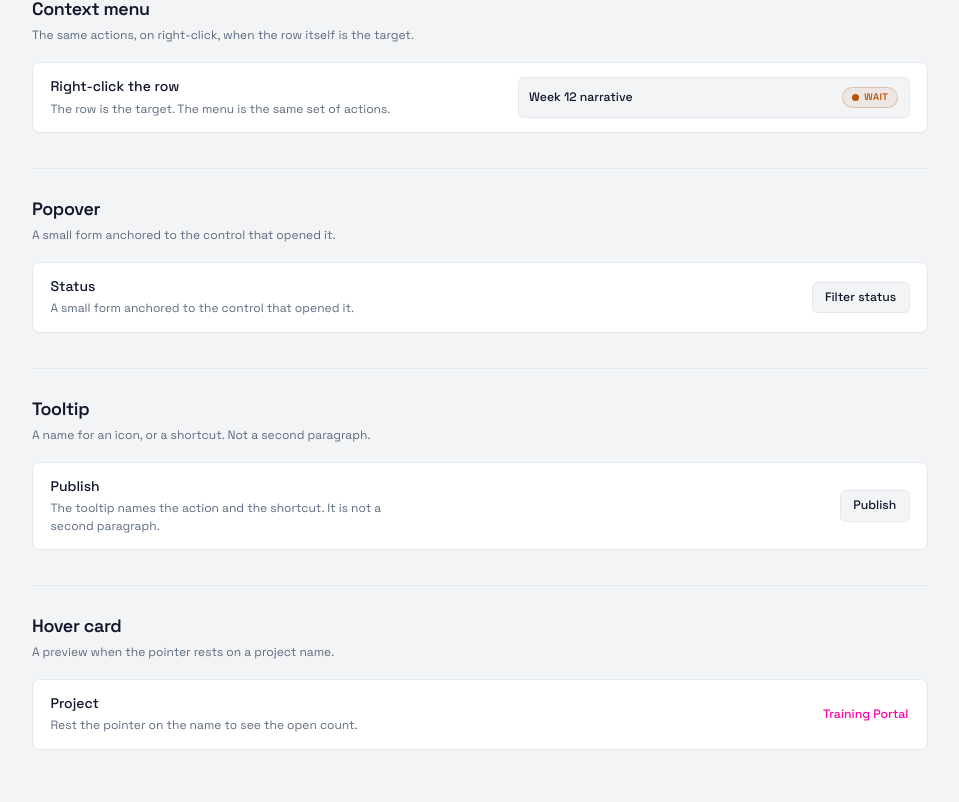
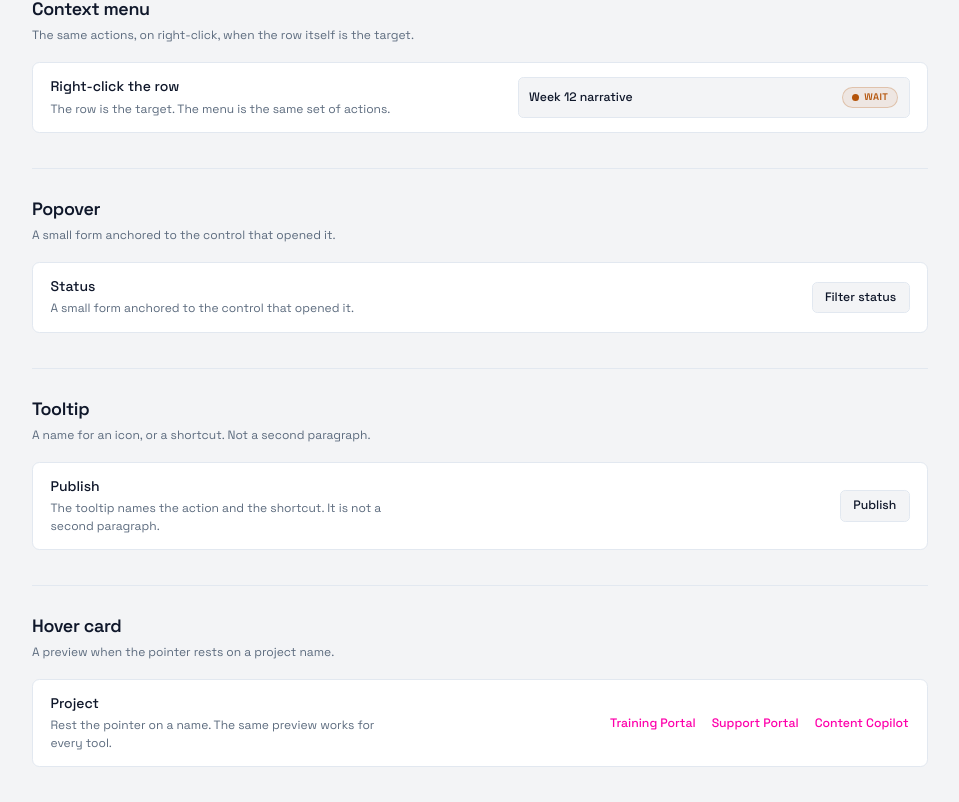
Before and after one commit to Spryntworks/design-system, a Next.js app: page /components/overlays in a window 1280 px wide. Shown: the part 956-1758 px from the top of the page, without its empty margins (265-1224 px from the left). Built offline with nearby package versions, Linux system fonts and the light colour scheme.

Commit message:
Show every internal tool in a lone sample.
A single record no longer reads as Training Portal. The preview names Training, Support, and Content together.

```diff
--- a/components/docs/actions-catalog.tsx
+++ b/components/docs/actions-catalog.tsx
@@ -17,7 +17,7 @@ export function ActionsCatalog() {
         title="On the desk"
         note="The primary action sits with the work. Everything else stays quiet."
       >
-        <DeskRow title="Week 12 narrative" detail="Training Portal · in review">
+        <DeskRow title="Week 12 narrative" detail="In review">
           <StatusPill value="WAIT" />
           <Button variant="ghost">Skip</Button>
           <Button variant="outline">Preview</Button>
--- a/components/docs/advanced/demos.tsx
+++ b/components/docs/advanced/demos.tsx
@@ -157,7 +157,7 @@ export function SidebarSection() {
             <h2 className="text-sm font-semibold">Week 12 narrative</h2>
             <StatusPill value="WAIT" />
           </div>
-          <span className="text-xs text-muted-foreground">Training Portal</span>
+          <span className="text-xs text-muted-foreground">Week 12</span>
         </div>
         <ul className="divide-y divide-border">
           <li className="flex items-center justify-between gap-3 px-4 py-3">
@@ -436,7 +436,7 @@ export function StepsSection() {
       <div className="mb-5 flex flex-wrap items-center justify-between gap-3">
         <div>
           <h2 className="text-lg font-semibold">Week 12 narrative</h2>
-          <p className="mt-1 text-sm text-muted-foreground">Training Portal · in review</p>
+          <p className="mt-1 text-sm text-muted-foreground">In review</p>
         </div>
         <StatusPill value="WAIT" />
       </div>
--- a/components/docs/overlays-catalog.tsx
+++ b/components/docs/overlays-catalog.tsx
@@ -141,7 +141,7 @@ export function OverlaysCatalog() {
           <SheetContent>
             <SheetHeader>
               <SheetTitle>Week 12 narrative</SheetTitle>
-              <SheetDescription>Training Portal</SheetDescription>
+              <SheetDescription>In review</SheetDescription>
             </SheetHeader>
             <div className="px-4">
               <StatusPill value="READY" />
@@ -222,19 +222,27 @@ export function OverlaysCatalog() {
       </Specimen>
 
       <Specimen title="Hover card" note="A preview when the pointer rests on a project name.">
-        <DeskRow title="Project" detail="Rest the pointer on the name to see the open count.">
-        <HoverCard>
+        <DeskRow title="Project" detail="Rest the pointer on a name. The same preview works for every tool.">
+          <div className="flex flex-wrap gap-4">
+            {[
+              ["Training Portal", "18 open · Ready"],
+              ["Support Portal", "6 open · Wait"],
+              ["Content Copilot", "11 open · Blocked"],
+            ].map(([name, detail]) => (
+              <HoverCard key={name}>
                 <HoverCardTrigger
                   render={<Button variant="link" className="px-0" />}
                   delay={200}
                 >
-            Training Portal
+                  {name}
                 </HoverCardTrigger>
                 <HoverCardContent>
-            <p className="font-medium">Training Portal</p>
-            <p className="mt-1 text-sm text-muted-foreground">18 open items · Ready</p>
+                  <p className="font-medium">{name}</p>
+                  <p className="mt-1 text-sm text-muted-foreground">{detail}</p>
                 </HoverCardContent>
               </HoverCard>
+            ))}
+          </div>
         </DeskRow>
       </Specimen>
     </div>
```
Lines whose indentation alone changed are shown as unchanged.
